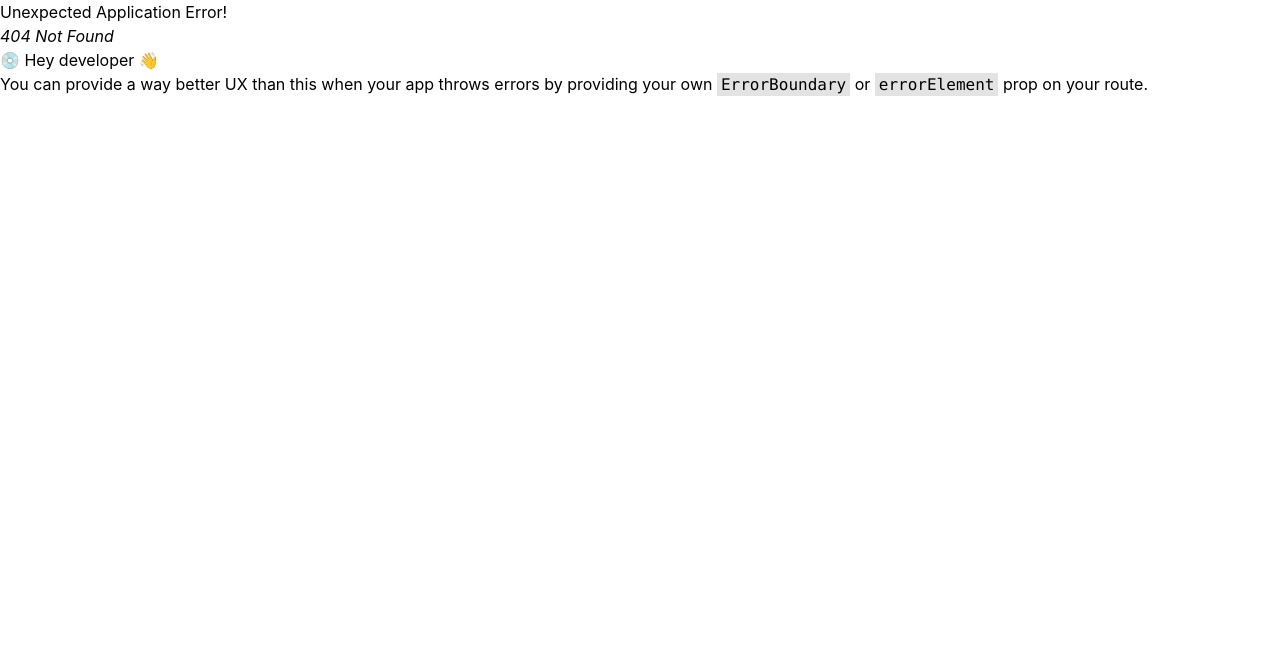
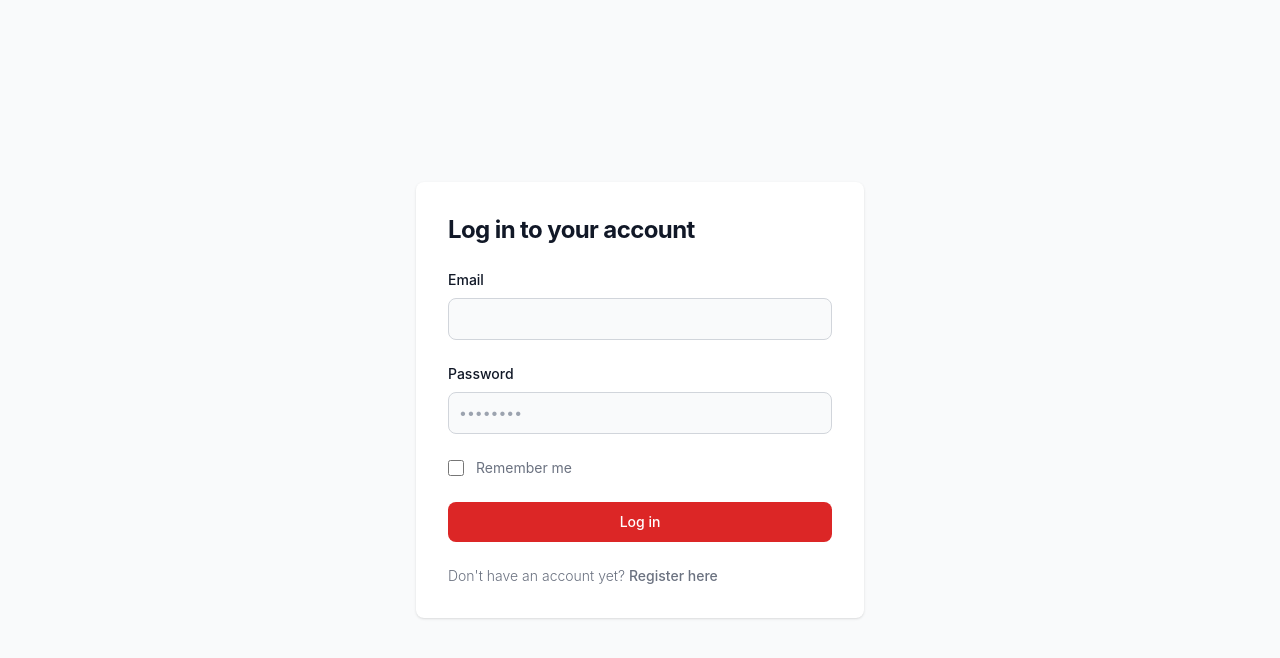
Before and after one commit to ymo1387/postpj-react, a React (Create React App) app: page /login in a window 1280 px wide. Before the commit this address had no page. Shown: the top 658 px of the page. Built offline with nearby package versions, Linux system fonts and the light colour scheme.

Commit message:
add auth template

```diff
--- /dev/null
+++ b/src/components/auth/Login.jsx
@@ -0,0 +1,91 @@
+import { Link } from "react-router-dom";
+
+export default function Login() {
+	return (
+		<section className="bg-gray-50 dark:bg-gray-900">
+			<div className="flex flex-col items-center justify-center px-6 py-8 mx-auto md:h-screen lg:py-0">
+				<div className="w-full bg-white rounded-lg shadow dark:border md:mt-0 sm:max-w-md xl:p-0 dark:bg-gray-800 dark:border-gray-700">
+					<div className="p-6 space-y-4 md:space-y-6 sm:p-8">
+						<h1 className="text-xl font-bold leading-tight tracking-tight text-gray-900 md:text-2xl dark:text-white">
+							Log in to your account
+						</h1>
+						<form className="space-y-4 md:space-y-6" action="#">
+							<div>
+								<label
+									for="email"
+									className="block mb-2 text-sm font-medium text-gray-900 dark:text-white"
+								>
+									Email
+								</label>
+								<input
+									type="email"
+									name="email"
+									id="email"
+									className="bg-gray-50 border border-gray-300 text-gray-900 sm:text-sm rounded-lg focus:ring-primary-600 focus:border-primary-600 block w-full p-2.5 dark:bg-gray-700 dark:border-gray-600 dark:placeholder-gray-400 dark:text-white dark:focus:ring-blue-500 dark:focus:border-blue-500"
+									required
+								/>
+							</div>
+							<div>
+								<label
+									for="password"
+									className="block mb-2 text-sm font-medium text-gray-900 dark:text-white"
+								>
+									Password
+								</label>
+								<input
+									type="password"
+									name="password"
+									id="password"
+									placeholder="••••••••"
+									className="bg-gray-50 border border-gray-300 text-gray-900 sm:text-sm rounded-lg focus:ring-primary-600 focus:border-primary-600 block w-full p-2.5 dark:bg-gray-700 dark:border-gray-600 dark:placeholder-gray-400 dark:text-white dark:focus:ring-blue-500 dark:focus:border-blue-500"
+									required
+								/>
+							</div>
+							<div className="flex items-center justify-between">
+								<div className="flex items-start">
+									<div className="flex items-center h-5">
+										<input
+											id="remember"
+											aria-describedby="remember"
+											type="checkbox"
+											className="w-4 h-4 border border-gray-300 rounded bg-gray-50 focus:ring-3 focus:ring-primary-300 dark:bg-gray-700 dark:border-gray-600 dark:focus:ring-primary-600 dark:ring-offset-gray-800 cursor-pointer"
+										/>
+									</div>
+									<div className="ml-3 text-sm">
+										<label
+											for="remember"
+											className="text-gray-500 dark:text-gray-300 cursor-pointer"
+										>
+											Remember me
+										</label>
+									</div>
+								</div>
+								{/* <a
+									href="#"
+									className="text-sm font-medium text-primary-600 hover:underline dark:text-primary-500"
+								>
+									Forgot password?
+								</a> */}
+							</div>
+							<button
+								type="submit"
+								className="w-full text-white bg-red-600 hover:bg-primary-700 focus:ring-4 focus:outline-none focus:ring-primary-300 font-medium rounded-lg text-sm px-5 py-2.5 text-center dark:bg-primary-600 dark:hover:bg-primary-700 dark:focus:ring-primary-800"
+							>
+								Log in
+							</button>
+							<p className="text-sm font-light text-gray-500 dark:text-gray-400">
+								Don't have an account yet?{" "}
+								<Link
+									to="/register"
+									className="font-medium text-primary-600 hover:underline dark:text-primary-500"
+								>
+									Register here
+								</Link>
+							</p>
+						</form>
+					</div>
+				</div>
+			</div>
+		</section>
+	);
+}
--- /dev/null
+++ b/src/components/auth/Register.jsx
@@ -0,0 +1,96 @@
+import { Link } from "react-router-dom";
+
+export default function Register() {
+	return (
+		<section className="bg-gray-50 dark:bg-gray-900">
+			<div className="flex flex-col items-center justify-center px-6 py-8 mx-auto md:h-screen lg:py-0">
+				<div className="w-full bg-white rounded-lg shadow dark:border md:mt-0 sm:max-w-md xl:p-0 dark:bg-gray-800 dark:border-gray-700">
+					<div className="p-6 space-y-4 md:space-y-6 sm:p-8">
+						<h1 className="text-xl font-bold leading-tight tracking-tight text-gray-900 md:text-2xl dark:text-white">
+							Register
+						</h1>
+						<form className="space-y-4 md:space-y-6" action="#">
+							<div>
+								<label
+									for="name"
+									className="block mb-2 text-sm font-medium text-gray-900 dark:text-white"
+								>
+									Name
+								</label>
+								<input
+									type="text"
+									name="name"
+									id="name"
+									className="bg-gray-50 border border-gray-300 text-gray-900 sm:text-sm rounded-lg focus:ring-primary-600 focus:border-primary-600 block w-full p-2.5 dark:bg-gray-700 dark:border-gray-600 dark:placeholder-gray-400 dark:text-white dark:focus:ring-blue-500 dark:focus:border-blue-500"
+									required
+								/>
+							</div>
+							<div>
+								<label
+									for="email"
+									className="block mb-2 text-sm font-medium text-gray-900 dark:text-white"
+								>
+									Email
+								</label>
+								<input
+									type="email"
+									name="email"
+									id="email"
+									className="bg-gray-50 border border-gray-300 text-gray-900 sm:text-sm rounded-lg focus:ring-primary-600 focus:border-primary-600 block w-full p-2.5 dark:bg-gray-700 dark:border-gray-600 dark:placeholder-gray-400 dark:text-white dark:focus:ring-blue-500 dark:focus:border-blue-500"
+									required
+								/>
+							</div>
+							<div>
+								<label
+									for="password"
+									className="block mb-2 text-sm font-medium text-gray-900 dark:text-white"
+								>
+									Password
+								</label>
+								<input
+									type="password"
+									name="password"
+									id="password"
+									placeholder="••••••••"
+									className="bg-gray-50 border border-gray-300 text-gray-900 sm:text-sm rounded-lg focus:ring-primary-600 focus:border-primary-600 block w-full p-2.5 dark:bg-gray-700 dark:border-gray-600 dark:placeholder-gray-400 dark:text-white dark:focus:ring-blue-500 dark:focus:border-blue-500"
+									required
+								/>
+							</div>
+							<div>
+								<label
+									for="password_confirmation"
+									className="block mb-2 text-sm font-medium text-gray-900 dark:text-white"
+								>
+									Confirm Password
+								</label>
+								<input
+									type="password"
+									name="password_confirmation"
+									id="password_confirmation"
+									placeholder="••••••••"
+									className="bg-gray-50 border border-gray-300 text-gray-900 sm:text-sm rounded-lg focus:ring-primary-600 focus:border-primary-600 block w-full p-2.5 dark:bg-gray-700 dark:border-gray-600 dark:placeholder-gray-400 dark:text-white dark:focus:ring-blue-500 dark:focus:border-blue-500"
+									required
+								/>
+							</div>
+							<button
+								type="submit"
+								className="w-full text-white bg-red-600 hover:bg-primary-700 focus:ring-4 focus:outline-none focus:ring-primary-300 font-medium rounded-lg text-sm px-5 py-2.5 text-center dark:bg-primary-600 dark:hover:bg-primary-700 dark:focus:ring-primary-800"
+							>
+								Register
+							</button>
+							<p className="text-sm font-light text-gray-500 dark:text-gray-400">
+								Already have an account?{" "}
+								<Link
+									to="/login"
+									className="font-medium text-primary-600 hover:underline dark:text-primary-500"
+								>
+									Log in
+								</Link>
+							</p>
+						</form>
+					</div>
+				</div>
+			</div>
+		</section>
+	);
+}
--- /dev/null
+++ b/src/layouts/AuthLayout.jsx
@@ -0,0 +1,5 @@
+import { Outlet } from "react-router";
+
+export default function AuthLayout() {
+	return <Outlet />;
+}
--- /dev/null
+++ b/src/layouts/GuestLayout.jsx
@@ -0,0 +1,5 @@
+import { Outlet } from "react-router";
+
+export default function GuestLayout() {
+	return <Outlet />;
+}
```
Also changed, not shown: jsconfig.json (added, +8 -0 lines), src/router.js (+26 -2 lines).
